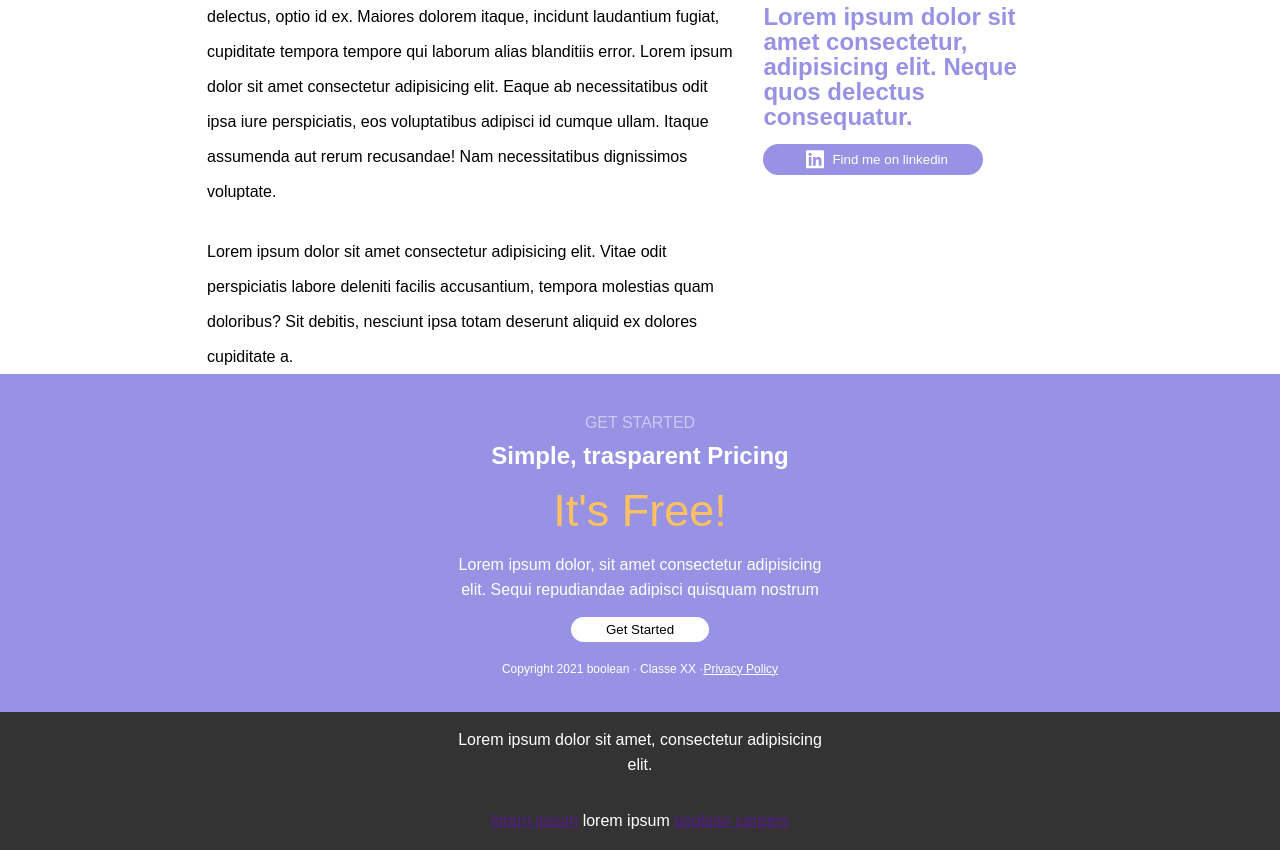
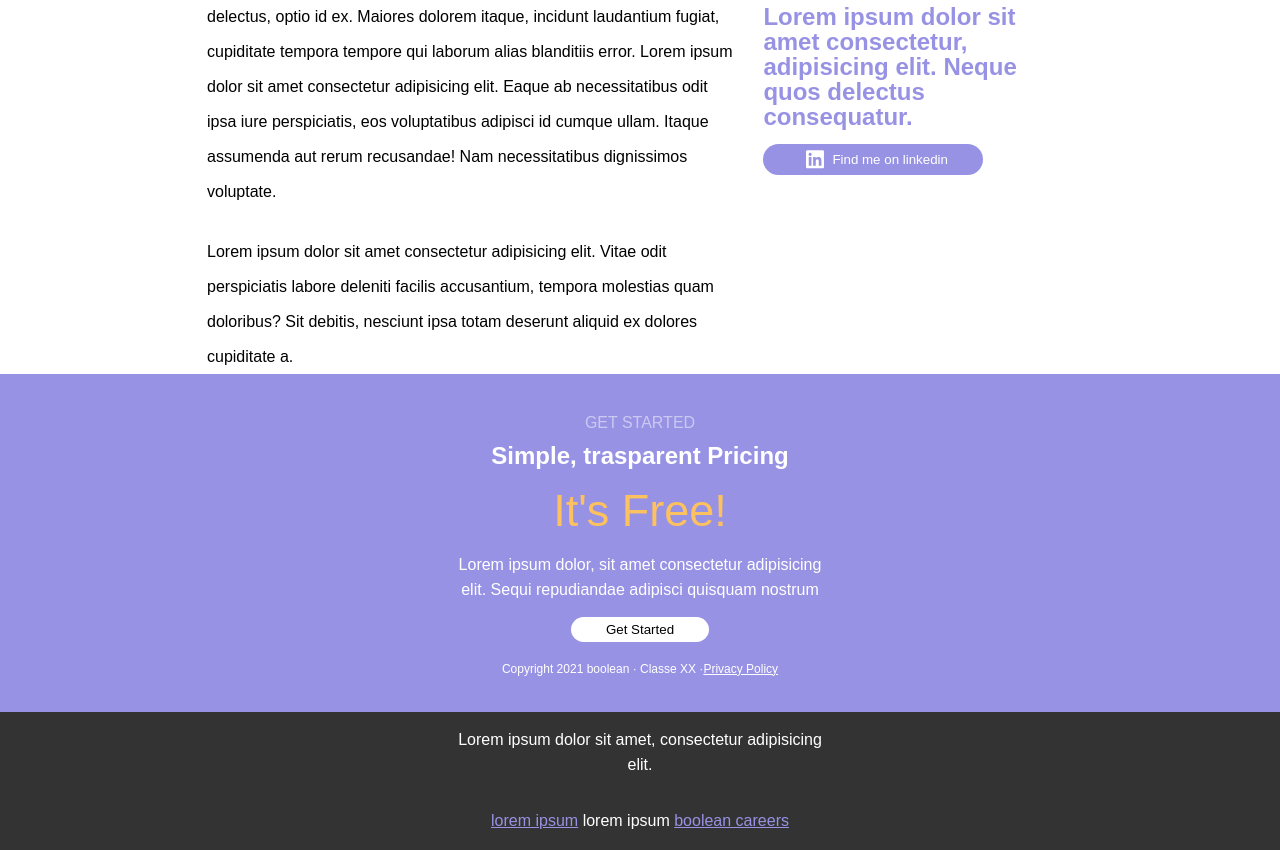
Before and after one commit to Andrea-lulli/htmlcss-responsive-layout, a plain HTML site: page index.html in a window 1280 px wide. Shown: the part 3671-4521 px from the top of the page. Drawn offline with Linux system fonts and the light colour scheme.

Commit message:
cambio colore footer

```diff
--- a/style.css
+++ b/style.css
@@ -53,6 +53,10 @@ p{
     position: absolute;
     top: 3%;
     right: 25%;
+}
+
+a{
+    color:rgba(151,146,228,255) ;
 }
 
 /* header-nav */
```
